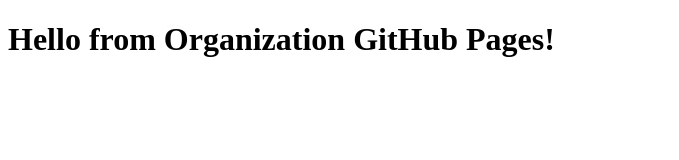
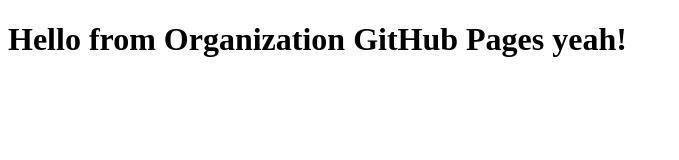
Before and after one commit to jgbasa/jgbasa.github.io, a plain HTML site: page index.html in a window 1280 px wide. Shown: the whole page, without its empty margins (0-679 px from the left). Drawn offline with Linux system fonts and the light colour scheme.

Commit message:
test commit

```diff
--- a/index.html
+++ b/index.html
@@ -4,6 +4,6 @@
   <title>Welcome to Our Organization</title>
 </head>
 <body>
-  <h1>Hello from Organization GitHub Pages!</h1>
+  <h1>Hello from Organization GitHub Pages yeah!</h1>
 </body>
 </html>
```
